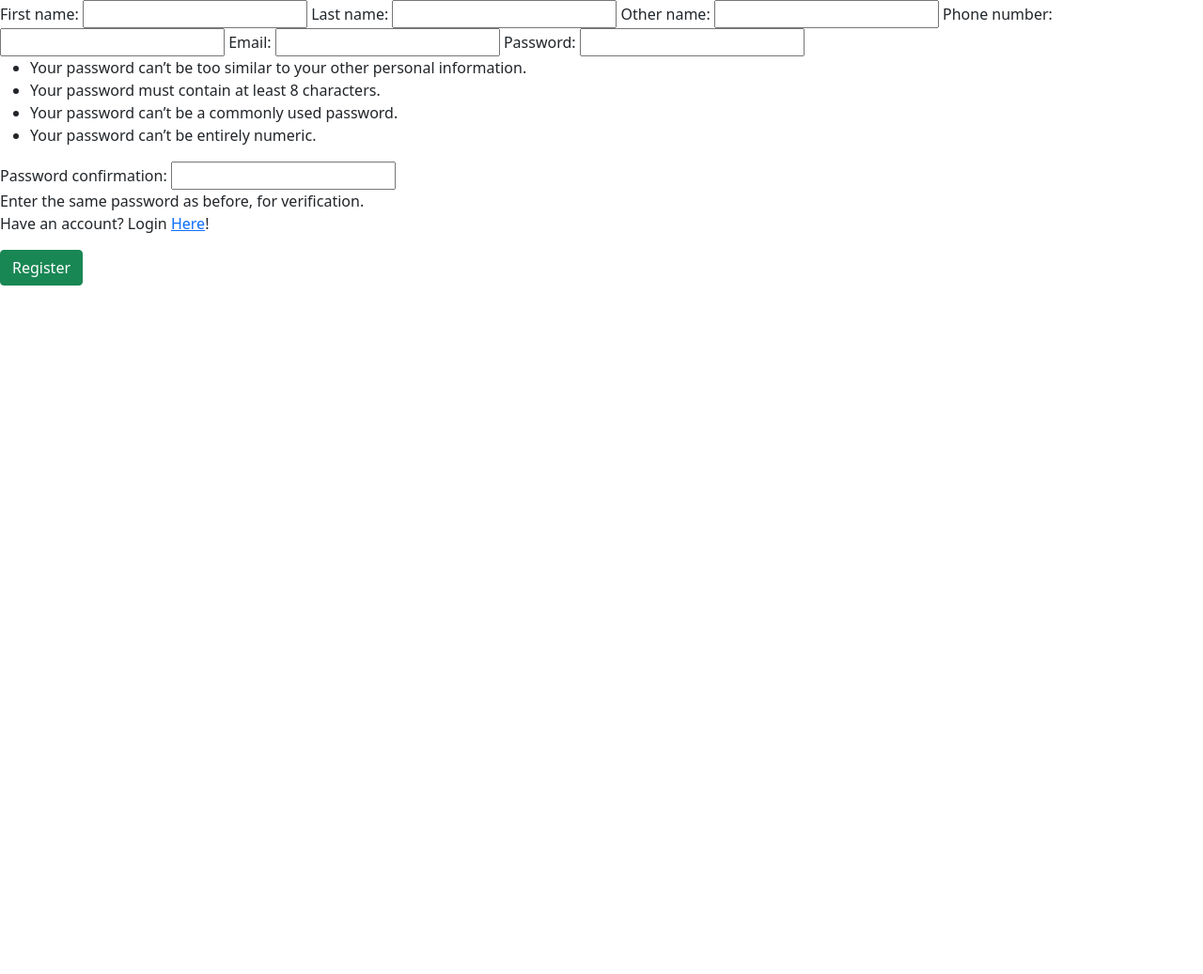
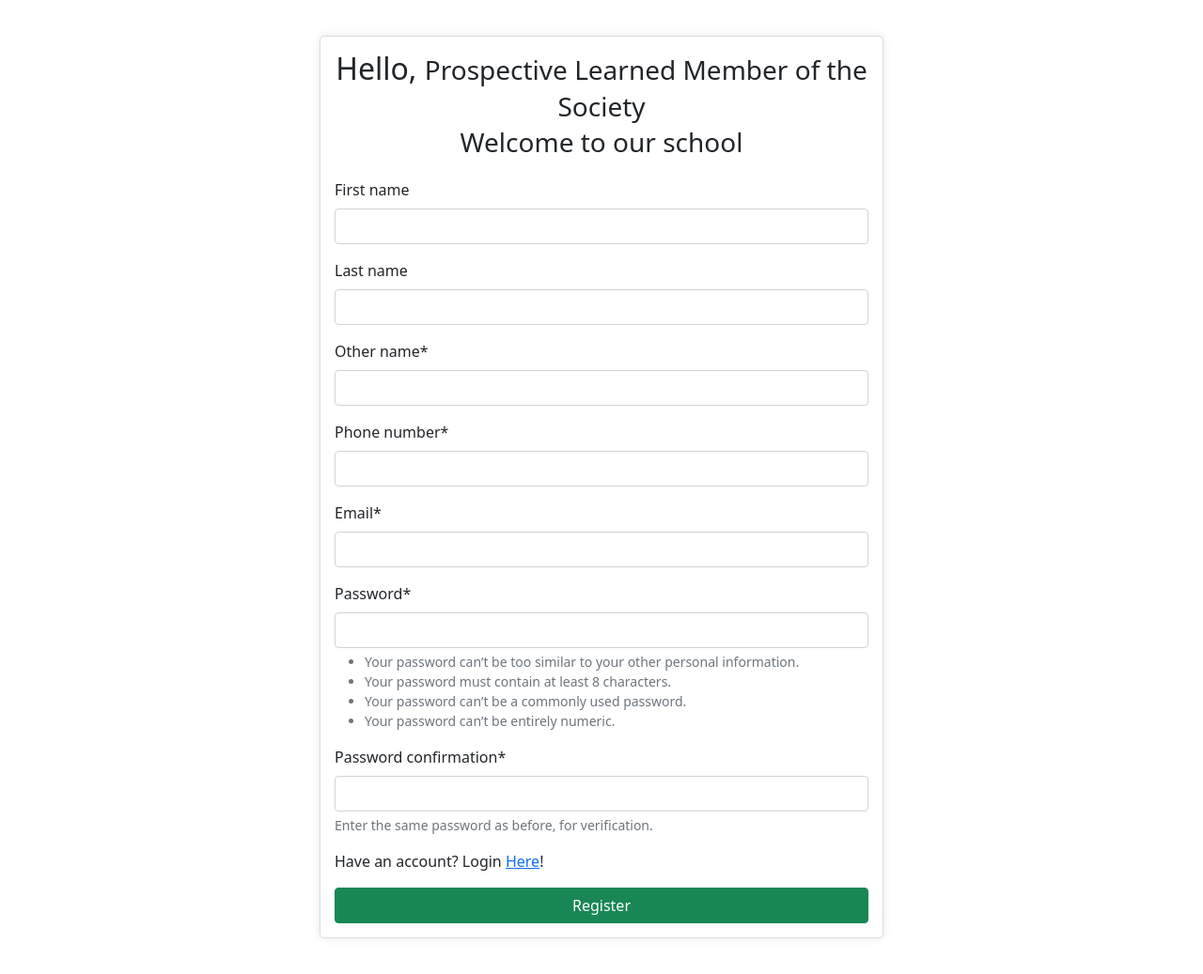
Before and after one commit to phurhard/SchoolPortal, a Django app: page /auth/staff/ in a window 1280 px wide. Shown: the whole page at 94% size. Before the commit the page ends 304 px from the top, so only its background shows below. Run offline with Django 4.2, Linux system fonts and the light colour scheme; some libraries are stand-ins or nearby versions.

Commit message:
external styles

```diff
--- /dev/null
+++ b/Authentication/static/Authentication/css/signupStudent.css
@@ -0,0 +1,28 @@
+body {
+    /* height: 100vh; */
+    display: flex;
+    align-items: center;
+    justify-content: center;
+    background-color: #e4edf6;
+  }
+.content-container {
+    display: flex;
+    align-items: center;
+    margin: 3% auto;
+  }
+.signup-form {
+    width: 100%;
+    max-width: 600px;
+    padding: 15px;
+    margin: auto;
+    background-color: #fff;
+    border: 1px solid #ddd;
+    border-radius: 5px;
+    box-shadow: 0 0 10px rgba(0,0,0,0.1);
+  }
+.welcome-caption {
+    text-align: center;
+    font-size: 24px;
+    font-weight: bold;
+    margin-bottom: 20px;
+  }
--- a/Authentication/templates/registration/teacherPage.html
+++ b/Authentication/templates/registration/teacherPage.html
@@ -1,14 +1,32 @@
 {% extends 'Authentication/base.html' %}
-{% block title %}signup|staff{% endblock %}
-{% comment %} {% load crispy_forms_tags %} {% endcomment %}
+{% load static %}
+
+{% block link%}
+    <link rel="stylesheet" type="text/css" href="{% static 'Authentication/css/signupStudent.css' %}">
+{% endblock %}
+
+{% block title %}
+    SignUp | Staff
+{% endblock %}
 
 {% block content %}
-<form method="post">
-    {% csrf_token %}
-    {{ data }}{{ crispy_forms_tags}}
-    <p>Have an account? Login <a href="/login">Here</a>!</p>
-    <button type="submit" class="btn btn-success">Register</button>
-    <!-- This button automatically calls the post of form element, need to find how to make use of a callback function
-    so when the data has been sent to the backend it should display alert. or use the button out of the form -->
-</form>
+    {% load crispy_forms_tags %}
+    <div class="container content-container">
+
+        <div class="signup-form">
+            <div class="welcome-caption">
+                <h2 class="text-center-mb-3">Hello, <small> Prospective Learned Member of the Society <br/>Welcome to our school</small></h2>
+            </div>
+            <form method="post" class="your-form-class">
+                {% csrf_token %}
+                <div class="mb-3">
+                    {{ data|crispy }}
+                </div>
+                <div class="mb-3">
+                    <p>Have an account? Login <a href="/login">Here</a>!</p>
+                </div>
+                <button type="submit" class="btn btn-success w-100">Register</button>
+            </form>
+        </div>
+    </div>
 {% endblock %}
```
Also changed, not shown: Authentication/static/Authentication/css/credentials.css (added, +23 -0 lines).
